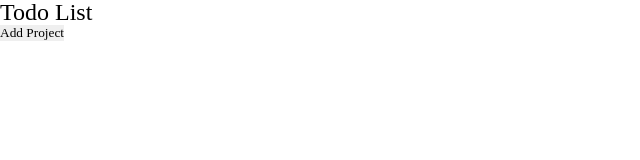
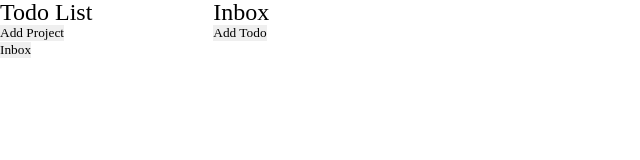
Before and after one commit to david-tseluiko/todo-list, a website built with webpack: page src/template.html in a window 1280 px wide. Shown: the whole page, without its empty margins (0-640 px from the left). Built offline with nearby package versions, Linux system fonts and the light colour scheme.

Commit message:
Create project page boilerplate and display active project

```diff
--- /dev/null
+++ b/src/activeProject.js
@@ -0,0 +1,6 @@
+export default function displayActiveProject(event) {
+    if (event.originalTarget.tagName === "BUTTON") {
+        const projectTitle = document.querySelector(".project__title");
+        projectTitle.textContent = event.target.textContent;
+    }
+}
--- a/src/addProject.js
+++ b/src/addProject.js
@@ -37,7 +37,7 @@
     const input = document.querySelector(".form__input");
 
     for (let project of Array.from(previousProjects.children)) {
-        if (project.textContent == input.value) {
+        if (project.textContent.toLowerCase() == input.value.toLowerCase()) {
             input.setCustomValidity("This project name already exists.");
             return false;
         }
--- a/src/css/style.css
+++ b/src/css/style.css
@@ -1,4 +1,9 @@
 @import url("./reset.css");
+
+.wrapper {
+    display: grid;
+    grid-template-columns: 1fr 5fr;
+}
 
 #projectDialog {
     position: absolute;
--- a/src/index.js
+++ b/src/index.js
@@ -1,8 +1,12 @@
 import "./css/style.css";
 import createDOM from "./websiteStructure";
 import appendNewProject from "./addProject";
+import displayActiveProject from "./activeProject";
 
 createDOM();
 
 const addProjectButton = document.querySelector(".side__add-button");
 addProjectButton.addEventListener("click", appendNewProject);
+
+const projectList = document.querySelector(".side__projects");
+projectList.addEventListener("click", displayActiveProject);
--- a/src/websiteStructure.js
+++ b/src/websiteStructure.js
@@ -38,6 +38,21 @@
         return [addProject, projects];
     }
 
+    (function firstProject() {
+        const projectsList = document.querySelector(".side__projects");
+        const input = document.querySelector(".form__input");
+
+        const li = document.createElement("li");
+        li.className = "projects__item";
+
+        const button = document.createElement("button");
+        button.className = "projects__button";
+        button.textContent = "Inbox";
+
+        li.append(button);
+        projectsList.append(li);
+    })();
+
     (function addProjectFormModal() {
         const side = document.querySelector(".side");
 
@@ -76,4 +91,22 @@
         dialog.append(form);
         side.append(dialog);
     })();
+
+    (function projectPage() {
+        const main = document.querySelector(".main");
+
+        const project = document.createElement("div");
+        project.className = "project";
+
+        const title = document.createElement("h2");
+        title.className = "project__title";
+        title.textContent = "Inbox";
+
+        const createTodoButton = document.createElement("button");
+        createTodoButton.className = "project__button";
+        createTodoButton.textContent = "Add Todo";
+
+        project.append(title, createTodoButton);
+        main.append(project);
+    })();
 }
```
